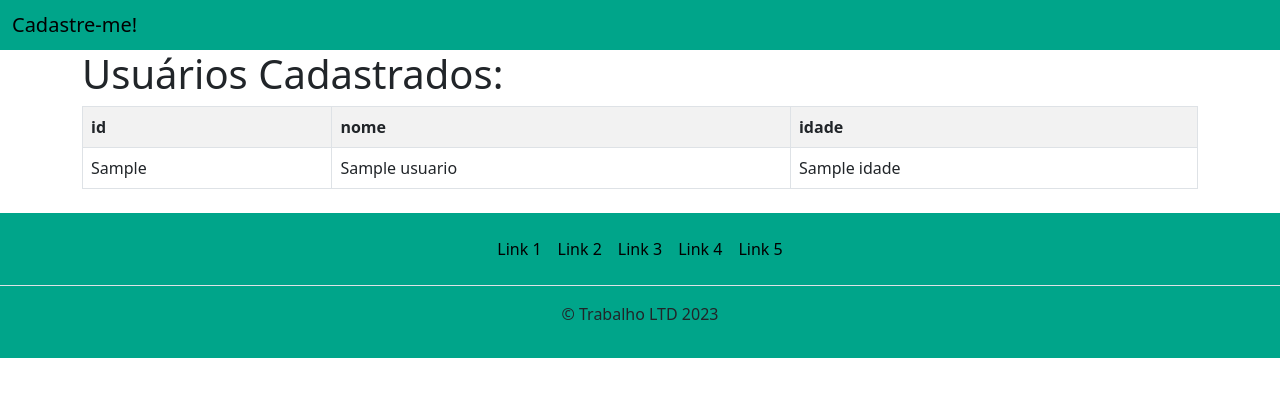
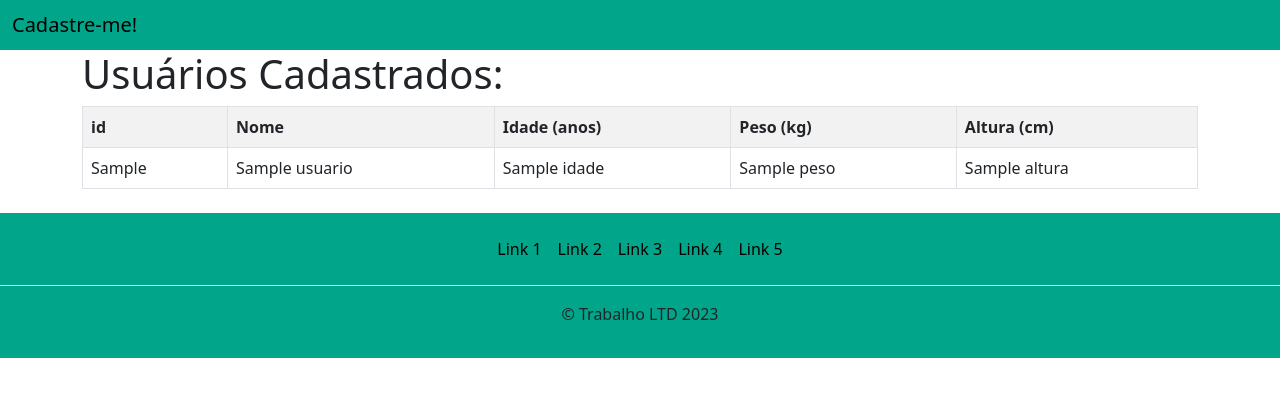
Before and after one commit to ThiagoFigueiroRibeiro/ProjetoCadastro, a Django app: template projeto_cad_usuarios/app_cad_usuarios/templates/usuarios/usuarios.html in a window 1280 px wide. Shown: the top 397 px of the page. Run offline with Django 4.2, Linux system fonts and the light colour scheme; the template is opened without the code that fills it: most values are stand-ins (such as "Sample title", 1, 10 or a date in 2020).

Commit message:
Update usuarios.html

```diff
--- a/projeto_cad_usuarios/app_cad_usuarios/templates/usuarios/usuarios.html
+++ b/projeto_cad_usuarios/app_cad_usuarios/templates/usuarios/usuarios.html
@@ -6,14 +6,18 @@
     <table class="table table-bordered table-striped">
         <tr>
             <th>id</th>
-            <th>nome</th>
-            <th>idade</th>
+            <th>Nome</th>
+            <th>Idade (anos)</th>
+			<th>Peso (kg)</th>
+			<th>Altura (cm)</th>
         </tr>
         {% for usuario in usuarios %}
         <tr>
             <td>{{usuario.id_usuario}}</td>
             <td>{{usuario.nome}}</td>
             <td>{{usuario.idade}}</td>
+			<td>{{usuario.peso}}</td>
+			<td>{{usuario.altura}}</td>
         </tr>
         {% endfor %}
     </table>
```
